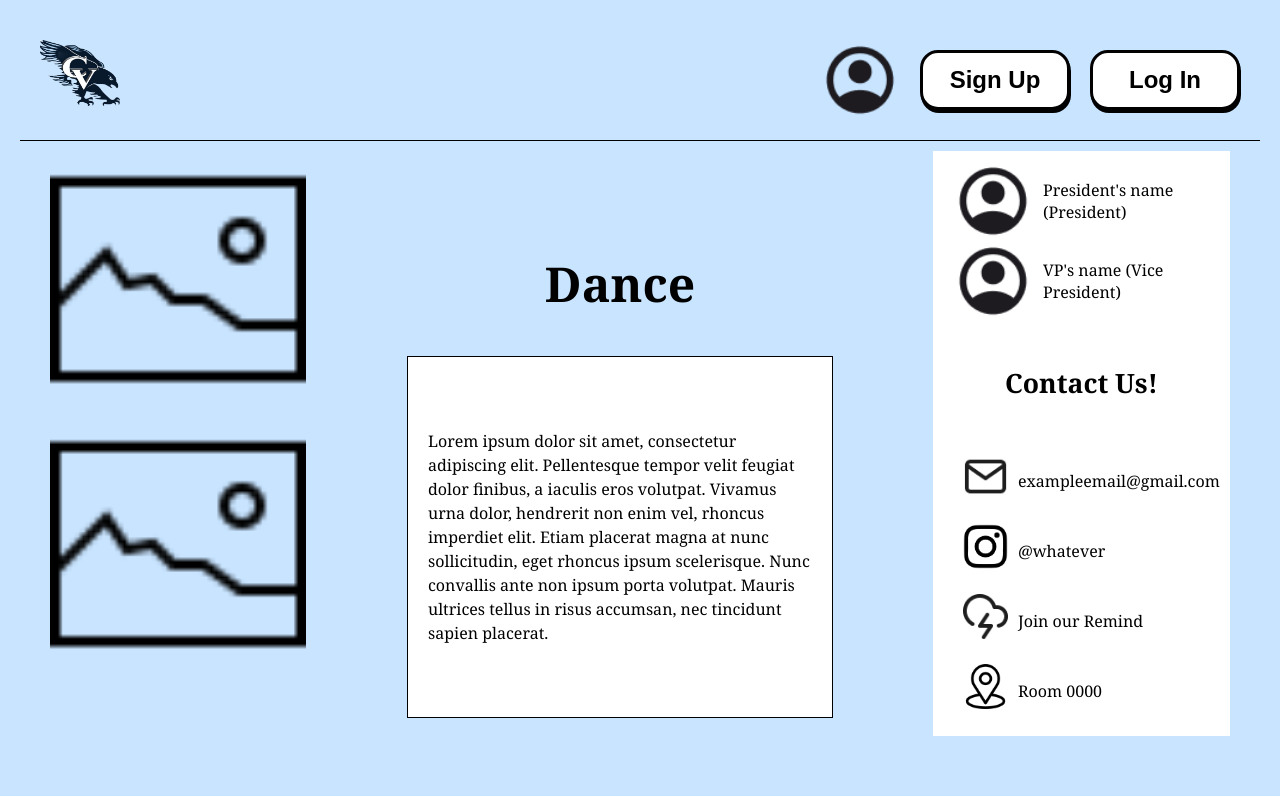
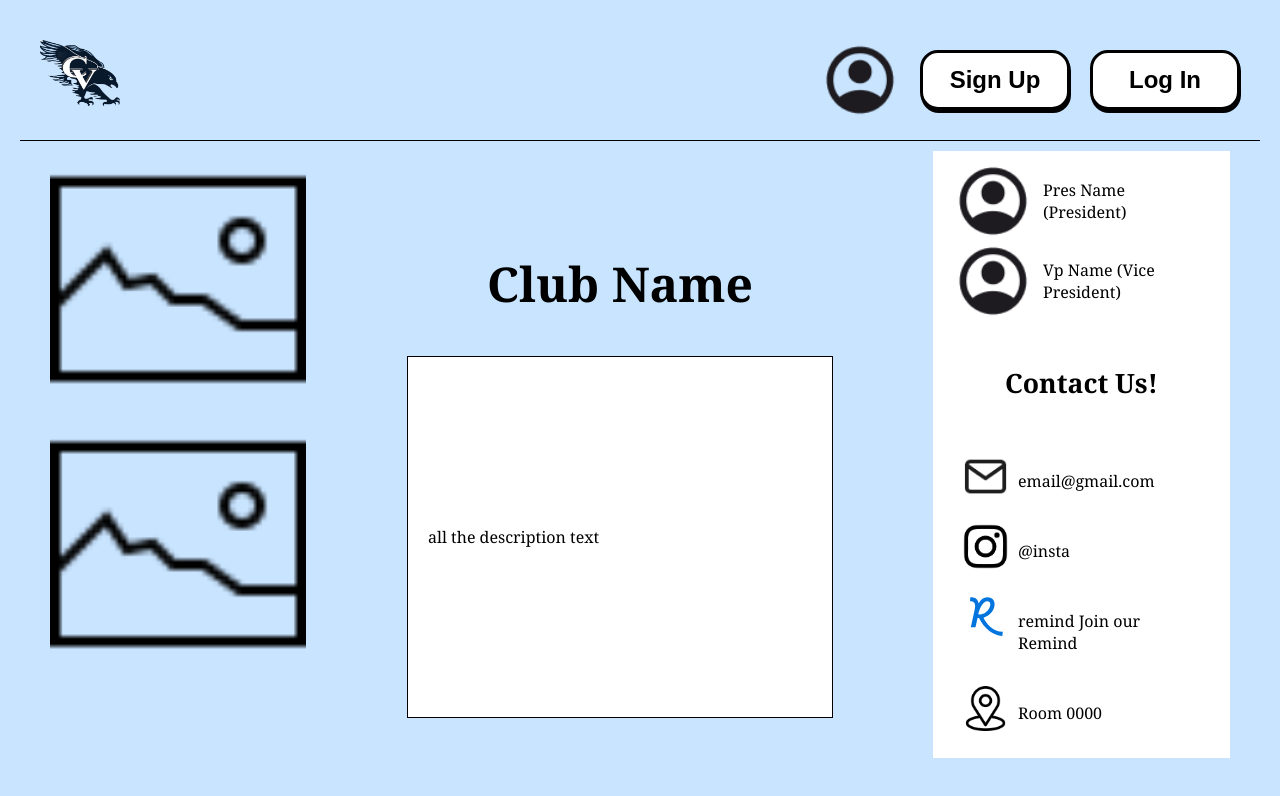
Before and after one commit to CVHS-2025-HSDI/2025_HSDI_Web_Frontend, a React (Create React App) app in the folder course-navigator/: page / in a window 1280 px wide. Shown: the top 796 px of the page. Built offline with nearby package versions, Linux system fonts and the light colour scheme.

Commit message:
changed pic

```diff
--- a/course-navigator/src/ClubDescription.js
+++ b/course-navigator/src/ClubDescription.js
@@ -1,15 +1,24 @@
 // import logo from './logo.svg';
 import emailIcon from './emailIcon.png';
 import instaIcon from './instaIcon.png';
-import remindIcon from './remindIcon.png';
+import remindIcon from './remindIcon.svg';
 import locationIcon from './locationIcon.png';
-import image from './image.png';
-import falcon from './falcon.png';
+import clubImage1 from './image.png';
+import clubImage2 from './image.png';
+import falconLogo from './falcon.png';
 import accountIcon from './accountIcon.png';
-
 
 import './ClubDescription.css';
 import React from 'react';
+
+var clubName = "Club Name";
+var presName = "Pres Name";
+var vpName = "Vp Name";
+var desc = "all the description text";
+var email = "email@gmail.com";
+var insta = "@insta";
+var remind = "remind";
+var location = "Room 0000";
 
 
 function ClubDescription() {
@@ -17,7 +26,7 @@ function ClubDescription() {
     <div className="ClubDescription">
       <div className="nav">
         <a href="#home">
-          <img src={falcon} className="falcon" alt="falcon" />
+          <img src={falconLogo} className="falcon" alt="falcon" />
           </a>
         <a href="#login">
           <button className="account-buttons">Log In</button>
@@ -33,44 +42,44 @@ function ClubDescription() {
 
       <div className="flex ClubDescription-body">
         <div className="col pics">
-          <img src={image} className="club-pic" alt="club-pic" />
-          <img src={image} className="club-pic" alt="club-pic" />
+          <img src={clubImage1} className="club-pic" alt="club-pic" />
+          <img src={clubImage2} className="club-pic" alt="club-pic" />
         </div>
 
         <div className="col description">
-          <h2>Dance</h2>
+          <h2>{clubName}</h2>
           <div className="descbox">
-            <p>Lorem ipsum dolor sit amet, consectetur adipiscing elit. Pellentesque tempor velit feugiat dolor finibus, a iaculis eros volutpat. Vivamus urna dolor, hendrerit non enim vel, rhoncus imperdiet elit. Etiam placerat magna at nunc sollicitudin, eget rhoncus ipsum scelerisque. Nunc convallis ante non ipsum porta volutpat. Mauris ultrices tellus in risus accumsan, nec tincidunt sapien placerat. </p>
+            <p>{desc}</p>
           </div>
         </div>
 
         <div className="col contacts">
           <div className="flex">
             <img src={accountIcon} className="officer-pic" alt="officer-pic" />
-            <p className="align-left">President's name (President)</p>
+            <p className="align-left">{presName} (President)</p>
           </div>
           <div className="flex">
             <img src={accountIcon} className="officer-pic" alt="officer-pic" />
-            <p className="align-left">VP's name (Vice President)</p>
+            <p className="align-left">{vpName} (Vice President)</p>
           </div>
 
           <h5 className="horizontally-centered">Contact Us!</h5>
 
           <div className="flex contact">
             <img src={emailIcon} className="contacts-pic" alt="contacts-pic" />
-            <p className="align-left">exampleemail@gmail.com</p>
+            <p className="align-left">{email}</p>
           </div>
           <div className="flex contact">
             <img src={instaIcon} className="contacts-pic" alt="contacts-pic" />
-          <p className="align-left">@whatever</p>
+          <p className="align-left">{insta}</p>
           </div>
           <div className="flex contact">
             <img src={remindIcon} className="contacts-pic" alt="contacts-pic" />
-            <p className="align-left">Join our Remind</p>
+            <p className="align-left">{remind} Join our Remind</p>
           </div>
           <div className="flex contact">
             <img src={locationIcon} className="contacts-pic" alt="contacts-pic" />
-            <p className="align-left">Room 0000</p>
+            <p className="align-left">{location}</p>
           </div>
         </div>
 
```
Also changed, not shown: course-navigator/src/remindIcon.png (deleted), course-navigator/src/remindIcon.svg (added).
